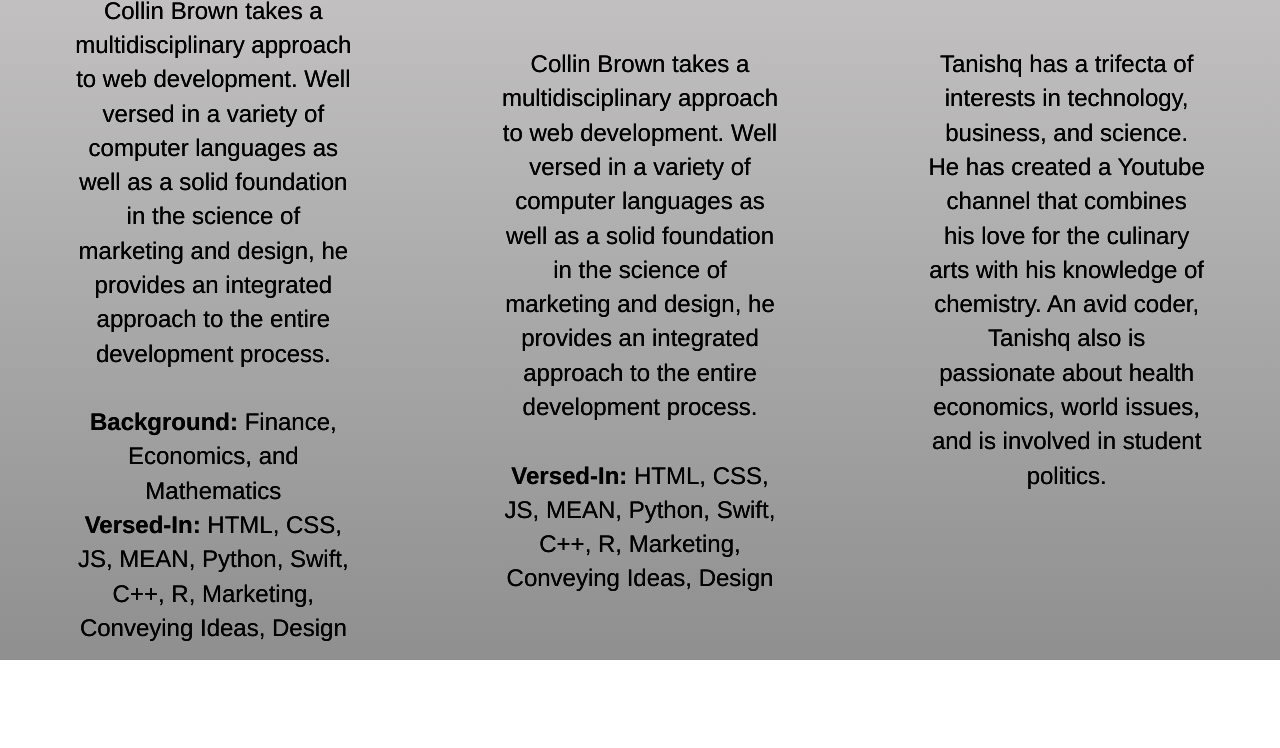
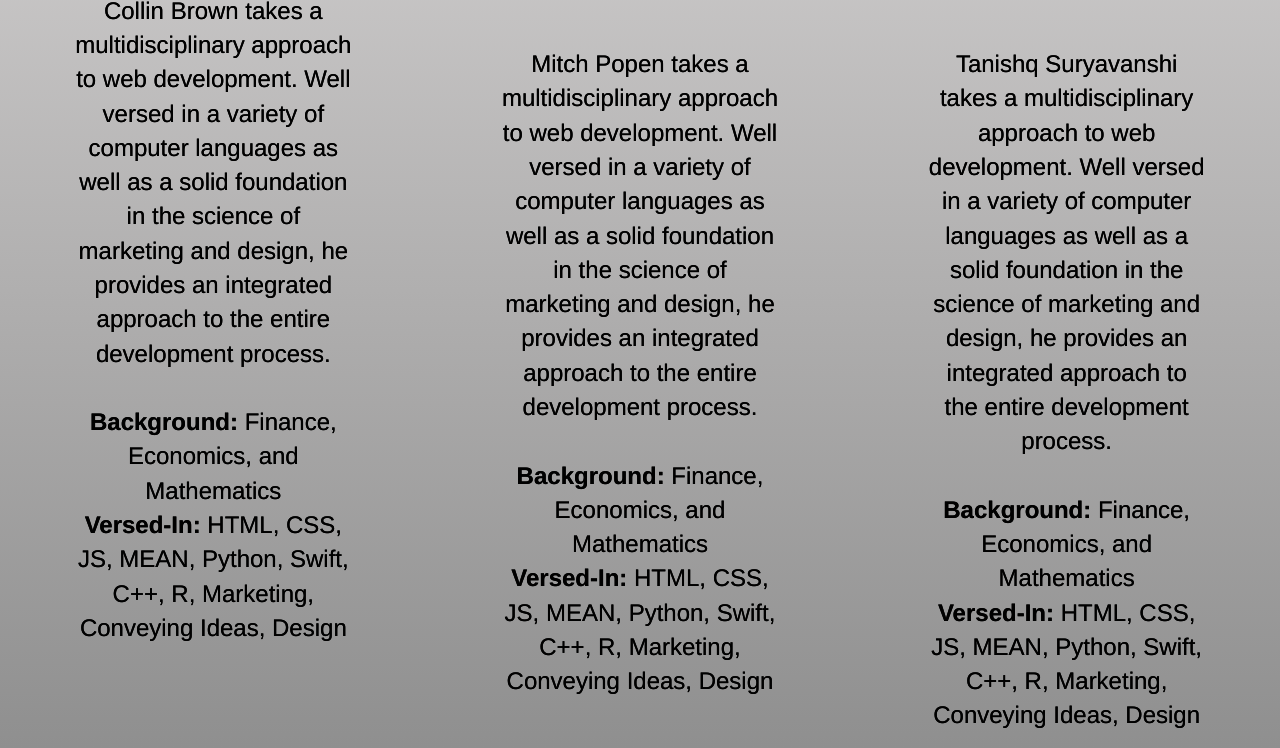
Before and after one commit to Tanishqy/Inphinite, a plain HTML site: page Team.html in a window 1280 px wide. Shown: the part 598-1346 px from the top of the page. Before the commit the page ends 1258 px from the top, so only its background shows below. Drawn offline with nearby package versions, Linux system fonts and the light colour scheme.

Commit message:
Updated bios

```diff
--- a/Team.html
+++ b/Team.html
@@ -90,7 +90,7 @@
 
 <p>Collin Brown takes a multidisciplinary approach to web development. Well versed in a variety of computer languages as well as a solid foundation in the science of marketing and design, he provides an integrated approach to the entire development process. <br/><br/>
 <b> Background: </b> Finance, Economics, and Mathematics <br/>
-<b>Versed-In:</b> HTML, CSS, JS, MEAN, Python, Swift, C++, R, Marketing, Conveying Ideas, Design<br/>
+<b>Versed-In:</b> HTML, CSS, JS, MEAN, Python, Swift, C++, R, Marketing, Conveying Ideas, Design<br/> </p>
 
 </div>
 
@@ -108,9 +108,9 @@
 
 <div id="paragraph">
 
-<p>Collin Brown takes a multidisciplinary approach to web development. Well versed in a variety of computer languages as well as a solid foundation in the science of marketing and design, he provides an integrated approach to the entire development process. <br/><br/>
-
-<b>Versed-In:</b> HTML, CSS, JS, MEAN, Python, Swift, C++, R, Marketing, Conveying Ideas, Design</p>
+<p>Mitch Popen takes a multidisciplinary approach to web development. Well versed in a variety of computer languages as well as a solid foundation in the science of marketing and design, he provides an integrated approach to the entire development process. <br/><br/>
+<b> Background: </b> Finance, Economics, and Mathematics <br/>
+<b>Versed-In:</b> HTML, CSS, JS, MEAN, Python, Swift, C++, R, Marketing, Conveying Ideas, Design<br/> </p>
 
 </div>
 
@@ -129,8 +129,9 @@
 
 <div id="paragraph">
 
-<p>Tanishq has a trifecta of interests in technology, business, and science. He has created a Youtube channel that combines his love for the culinary arts with his knowledge of chemistry. An avid coder, Tanishq also is passionate about health economics, world issues, and is involved in student politics.</p>
-
+<p>Tanishq Suryavanshi takes a multidisciplinary approach to web development. Well versed in a variety of computer languages as well as a solid foundation in the science of marketing and design, he provides an integrated approach to the entire development process. <br/><br/>
+<b> Background: </b> Finance, Economics, and Mathematics <br/>
+<b>Versed-In:</b> HTML, CSS, JS, MEAN, Python, Swift, C++, R, Marketing, Conveying Ideas, Design<br/> </p>
 </div>
 
 </div>
```
